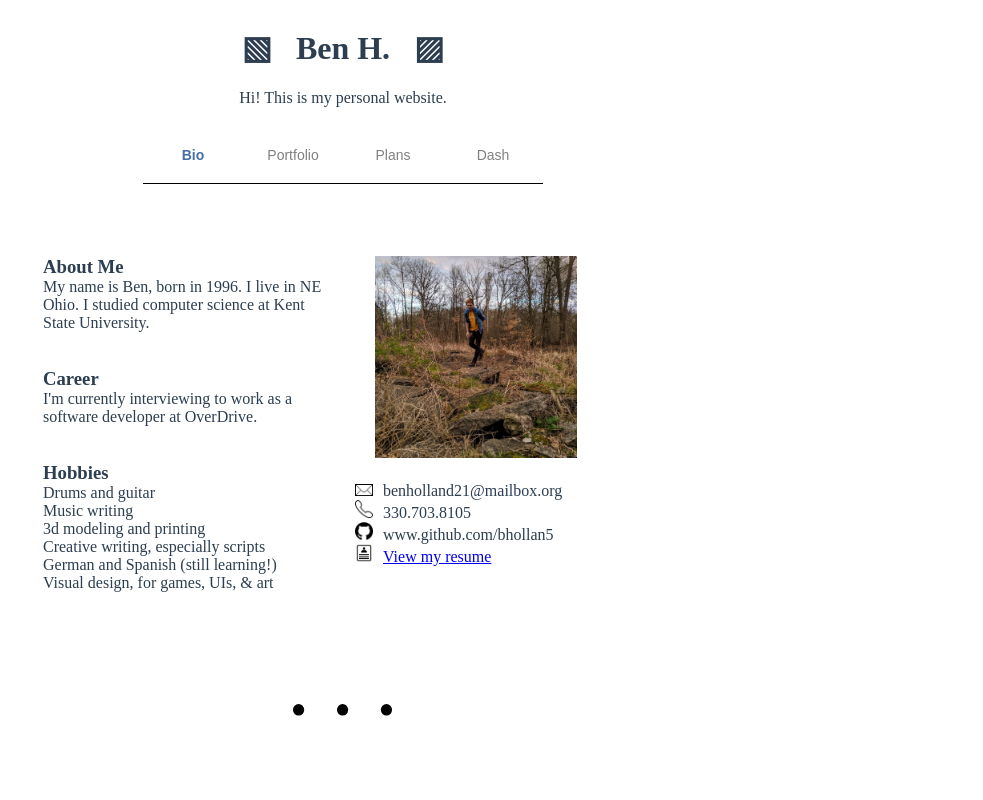
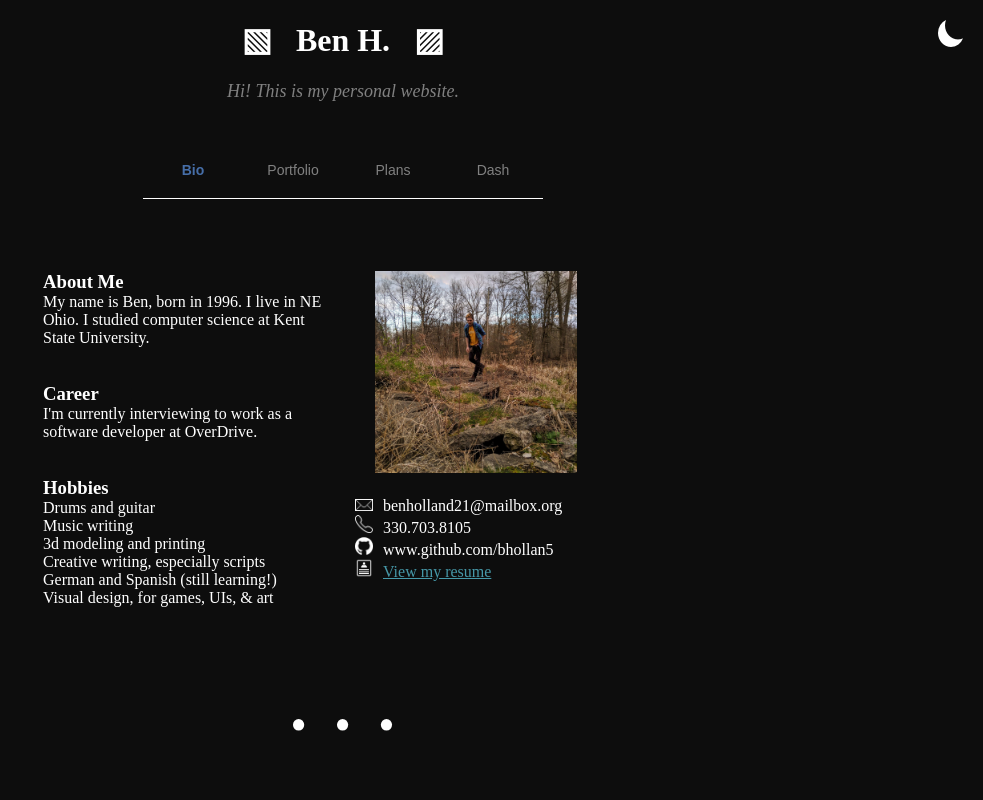
Before and after one commit to benholland1024/benh.cloud, a Vue app: page / in a window 1280 px wide. Shown: the top 800 px of the page, without its empty margins (297-1280 px from the left). Built offline with nearby package versions, Linux system fonts and the light colour scheme.

Commit message:
Adding dark mode, saved to localstorage

```diff
--- a/src/App.vue
+++ b/src/App.vue
@@ -1,4 +1,9 @@
 <template>
+  <div :class="{ 'dark-mode': dark_mode }">
+
+    <div id="tooltip" v-if="0">Hi!</div>
+
+    <img src="./assets/misc/moon.png" id="dark-mode-icon" @click="toggle_dark_mode()" />
 
     <header>
       <h1>&#9639; &nbsp; Ben H. &nbsp; &#9640;</h1>
@@ -15,7 +20,38 @@
     <div class="divider-line"></div>
 
     <router-view/>
+
+  </div>
 </template>
+
+<script>
+
+export default {
+
+  data() {
+    return {
+      dark_mode: false
+    }
+  },
+
+  methods: {
+    toggle_dark_mode() {
+      this.dark_mode = !this.dark_mode;
+      localStorage.darkMode = this.dark_mode;
+    }
+  },
+
+  mounted() {
+    if (String(localStorage.darkMode) == "false") {
+      this.dark_mode = false;
+    } else {
+      this.dark_mode = true;
+    }
+  }
+
+}
+</script>
+
 
 <style> /*  App-wide styles!  */
 
@@ -58,5 +94,27 @@
   color: #2c3e50;
 }
 
+html, body {
+  margin: 0px;
+}
+
+
+/*  Dark mode stuff.   */
+#dark-mode-icon {
+  position: absolute;
+  top: 20px;
+  right: 20px;
+  cursor: pointer;
+}
+.dark-mode #dark-mode-icon {
+  filter: invert();
+}
+.dark-mode {
+  background: #0D0D0D;
+  color: white;
+}
+.dark-mode a:not(.nav-link) {
+  color: var(--blue2);
+}
 
 </style>
--- a/src/assets/styling/css-images.css
+++ b/src/assets/styling/css-images.css
@@ -6,6 +6,9 @@
   border-bottom: solid 1px black;
   margin-left: auto;
   margin-right: auto;
+}
+.dark-mode .divider-line {
+  border-bottom: solid 1px white;
 }
 
 .ellipsis {
@@ -18,3 +21,6 @@
   margin-left: auto;
   margin-right: auto;
 }
+.dark-mode .ellipsis {
+  filter: invert();
+}
--- a/src/assets/styling/header.css
+++ b/src/assets/styling/header.css
@@ -4,6 +4,13 @@ header {
   flex-direction: column;
   align-items: center;
   margin-bottom: 20px;
+}
+
+#page-subtitle {
+  color: gray;
+  font-style: italic;
+  margin-bottom: 20px;
+  font-size: 18px;
 }
 
 /*  The nav bar.        */
```
Lines whose indentation alone changed are shown as unchanged.
